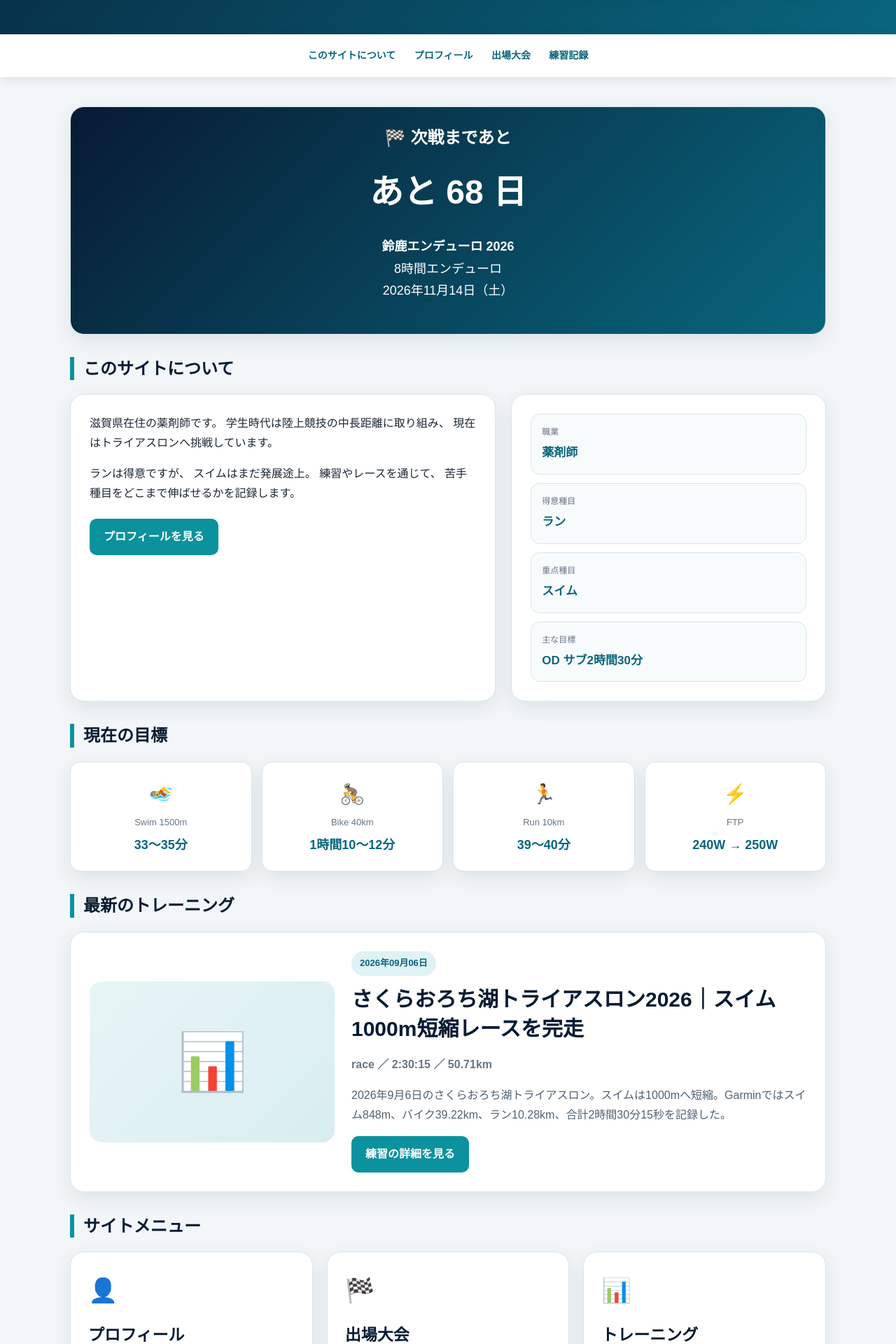
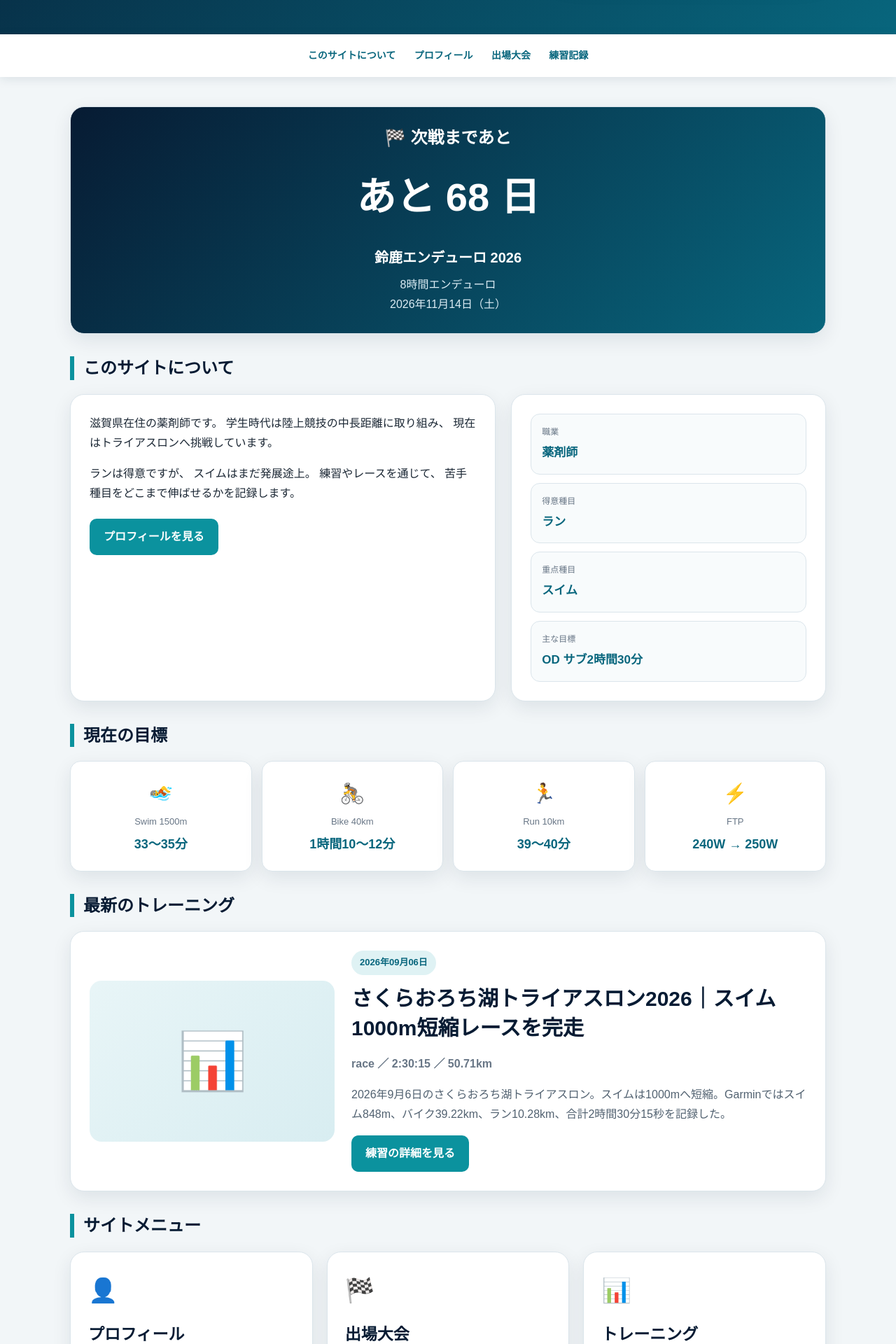
Before and after one commit to DISK1004/disk1004.github.io, a Jekyll site: the page built from index.html, in a window 1280 px wide. Shown: the part 596-2516 px from the top of the page at 70% size. Built offline with Jekyll 4.4.1, drawn with Linux system fonts in a browser that asks for light colours; some of the changed text lies outside the part shown.

Commit message:
index.html の更新

```diff
--- a/index.html
+++ b/index.html
@@ -216,6 +216,39 @@ permalink: /index.html
       box-shadow: var(--shadow);
     }
 
+    .next-race-card {
+      text-align: center;
+      color: white;
+      background:
+        linear-gradient(
+          135deg,
+          #071b33,
+          #08667d
+        );
+    }
+
+    .next-race-card h2 {
+      color: white;
+      border-left: none;
+      padding-left: 0;
+    }
+
+    #countdown {
+      margin: 20px 0;
+      font-size: clamp(38px, 8vw, 56px);
+      font-weight: bold;
+    }
+
+    .next-race-name {
+      margin: 0;
+      font-size: 20px;
+    }
+
+    .next-race-sub {
+      margin: 7px 0 0;
+      color: #dcecf4;
+    }
+
     .intro-grid {
       display: grid;
       grid-template-columns: 1.15fr 0.85fr;
@@ -391,6 +424,8 @@ permalink: /index.html
     }
 
     .race-card {
+      display: flex;
+      flex-direction: column;
       padding: 23px;
       border: 1px solid var(--border);
       border-radius: 18px;
@@ -398,8 +433,13 @@ permalink: /index.html
       box-shadow: var(--shadow);
     }
 
+    .race-card.featured {
+      border: 2px solid var(--teal);
+    }
+
     .race-date {
       display: inline-block;
+      align-self: flex-start;
       padding: 5px 10px;
       color: var(--blue);
       border-radius: 999px;
@@ -419,6 +459,8 @@ permalink: /index.html
     }
 
     .text-link {
+      display: inline-block;
+      margin-top: auto;
       color: var(--teal);
       font-weight: bold;
       text-decoration: none;
@@ -574,50 +616,25 @@ permalink: /index.html
 
       <section>
 
-        <div
-          class="card"
-          style="
-            text-align:center;
-            background:linear-gradient(135deg,#071b33,#08667d);
-            color:white;
-          "
-        >
+        <div class="card next-race-card">
 
-          <h2
-            style="
-              color:white;
-              border-left:none;
-              padding-left:0;
-            "
-          >
+          <h2>
             🏁 次戦まであと
           </h2>
 
-          <div
-            id="countdown"
-            style="
-              font-size:48px;
-              font-weight:bold;
-              margin:20px 0;
-            "
-          >
+          <div id="countdown">
             ...
           </div>
 
-          <p style="font-size:18px;">
-
+          <p class="next-race-name">
             <strong>
               鈴鹿エンデューロ 2026
             </strong>
+          </p>
 
-            <br>
-
-            8時間エンデューロ
-
-            <br>
-
+          <p class="next-race-sub">
+            8時間エンデューロ<br>
             2026年11月14日（土）
-
           </p>
 
         </div>
@@ -915,7 +932,7 @@ permalink: /index.html
 
         <div class="race-grid">
 
-          <article class="race-card">
+          <article class="race-card featured">
 
             <div class="race-date">
               2026年9月6日
```
Also changed, not shown: other parts of index.html (+5 -4 lines).
